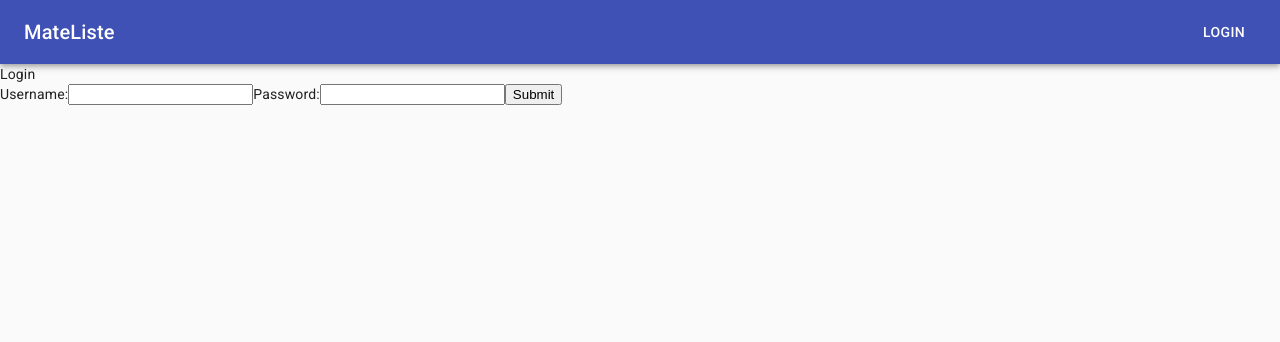
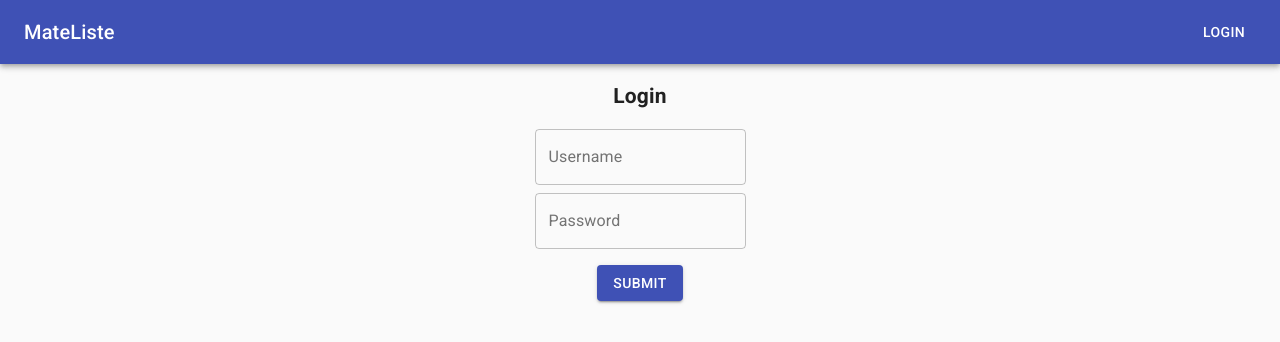
Before and after one commit to maxnoller/mate-liste, a React app in the folder mate_liste/frontend/src/: page /login in a window 1280 px wide. Shown: the top 342 px of the page. Built offline with nearby package versions, Linux system fonts and the light colour scheme; the HTML template or start-up script is replaced by a standard one.

Commit message:
Login page

```diff
--- a/mate_liste/frontend/src/axiosApi.js
+++ b/mate_liste/frontend/src/axiosApi.js
@@ -15,7 +15,8 @@ axiosInstance.interceptors.response.use(
     error => {
         const originalRequest = error.config;
         if(error.response.status === 401 &&
-           error.response.statusText === "Unauthorized"){
+           error.response.statusText === "Unauthorized" &&
+           error.response.data.code === "token_not_valid"){
                const refresh_token = localStorage.getItem('refresh_token');
 
                return axiosInstance
--- a/mate_liste/frontend/src/components/Login.js
+++ b/mate_liste/frontend/src/components/Login.js
@@ -1,17 +1,36 @@
 import React, {Component} from 'react';
+import Grid from "@material-ui/core/Grid";
+import TextField from "@material-ui/core/TextField";
+import Button from "@material-ui/core/Button";
+import Snackbar from "@material-ui/core/Snackbar";
+import Alert from "@material-ui/lab/Alert";
+import Box from "@material-ui/core/Box";
 import axiosInstance from "../axiosApi";
+
+const sleep = (milliseconds) => {
+    return new Promise(resolve => setTimeout(resolve, milliseconds))
+  }
 
 class Login extends Component{
     constructor(props){
         super(props);
-        this.state = {username: "", password: ""};
+        this.state = {username: "", password: "", snackbarOpen: false, alertElement: null, redirect: false};
 
         this.handleChange = this.handleChange.bind(this);
         this.handleSubmit = this.handleSubmit.bind(this);
+        this.handleClose = this.handleClose.bind(this);
     }
 
     handleChange(event){
         this.setState({[event.target.name]: event.target.value});
+    }
+    handleClose(event, reason){
+        this.setState({snackbarOpen: false});
+        if(this.state.redirect){
+            sleep(500).then(() => {
+                this.props.history.push("/");
+            })
+        }
     }
 
     async handleSubmit(event) {
@@ -21,33 +40,91 @@ class Login extends Component{
                 username: this.state.username,
                 password: this.state.password
             });
+            if(response.status == 200){
                 axiosInstance.defaults.headers['Authorization'] = "JWT " + response.data.access;
                 localStorage.setItem('access_token', response.data.access);
                 localStorage.setItem('refresh_token', response.data.refresh);
-            return data;
+                this.setState({alertElement: <Alert elevation={6} variant="filled" onClose={this.handleClose} severity="success">
+                                                Successfully logged in
+                                             </Alert>});
+                this.setState({redirect: true});
+                this.setState({snackbarOpen: true});
+                return response.data;
+            }
         } catch (error) {
+            if (error.response.status == 401){
+                this.setState({alertElement: <Alert elevation={6} variant="filled" onClose={this.handleClose} severity="error">
+                                                {error.response.data.detail}
+                                             </Alert>});
+                this.setState({redirect: false});
+                this.setState({snackbarOpen: true});
+                return error.response.data;
+            } else {
                 throw error;
+            }
         }
     }
 
     render(){
         return (
-            <div>Login
-                <form onSubmit={this.handleSubmit}>
-                    <label>
-                        Username:
-                        <input name="username" type="text"
+            <div>
+            <Grid
+                container
+                direction="column"
+                justify="center"
+                alignItems="center"
+            >
+                <form noValidate onSubmit={this.handleSubmit}>
+                    <Grid container item xs={12} justify="center" alignItems="center">
+                        <Grid item>
+                            <h2>Login</h2>
+                        </Grid>
+                    </Grid>
+                    <Grid item xs={12}>
+                        <TextField
+                            id="username"
+                            name="username"
+                            label="Username"
+                            variant="outlined"
+                            autoComplete="username"
                             value={this.state.username}
-                               onChange={this.handleChange} />
-                    </label>
-                    <label>
-                        Password:
-                        <input name="password" type="password"
+                            onChange={this.handleChange}
+                        />
+                    </Grid>
+                    <Grid item xs={12}>
+                        <Box my={1}>
+                            <TextField
+                                id="password"
+                                name="password"
+                                label="Password"
+                                type="password"
+                                variant="outlined"
+                                autoComplete="current-password"
                                 value={this.state.password}
-                               onChange={this.handleChange} />
-                    </label>
-                    <input type="submit" value="Submit" />
+                                onChange={this.handleChange}
+                            />
+                        </Box>
+                    </Grid>
+                    <Grid container item xs={12} alignItems="center" justify="center">
+                        <Grid item>
+                            <Box my={1}>
+                                <Button
+                                    variant="contained"
+                                    label="Submit"
+                                    type="submit"
+                                    color="primary"
+                                    my={24}
+                                >
+                                    Submit
+                                </Button>
+                            </Box>
+                        </Grid>
+                    </Grid>
                 </form>
+            </Grid>
+            <Snackbar open={this.state.snackbarOpen} autoHideDuration={2000} onClose={this.handleClose}>
+                {this.state.alertElement}
+            </Snackbar>
             </div>
         )
     }
--- a/mate_liste/frontend/src/components/Navbar.js
+++ b/mate_liste/frontend/src/components/Navbar.js
@@ -60,6 +60,7 @@ class NavBar extends Component {
                     <AccountCircle />
                   </IconButton>
                   <Menu
+                    open={false}
                     id="menu-appbar"
                     anchorOrigin={{
                       vertical: "top",
--- a/mate_liste/frontend/src/package.json
+++ b/mate_liste/frontend/src/package.json
@@ -23,6 +23,7 @@
     "@babel/preset-react": "^7.8.3",
     "@material-ui/core": "^4.9.7",
     "@material-ui/icons": "^4.9.1",
+    "@material-ui/lab": "^4.0.0-alpha.47",
     "axios": "^0.19.2",
     "babel-loader": "^8.0.6",
     "jwt-decode": "^2.2.0",
```
Also changed, not shown: 2 other files (tests, documents, lock files or other folders). Lines whose indentation alone changed are shown as unchanged.
